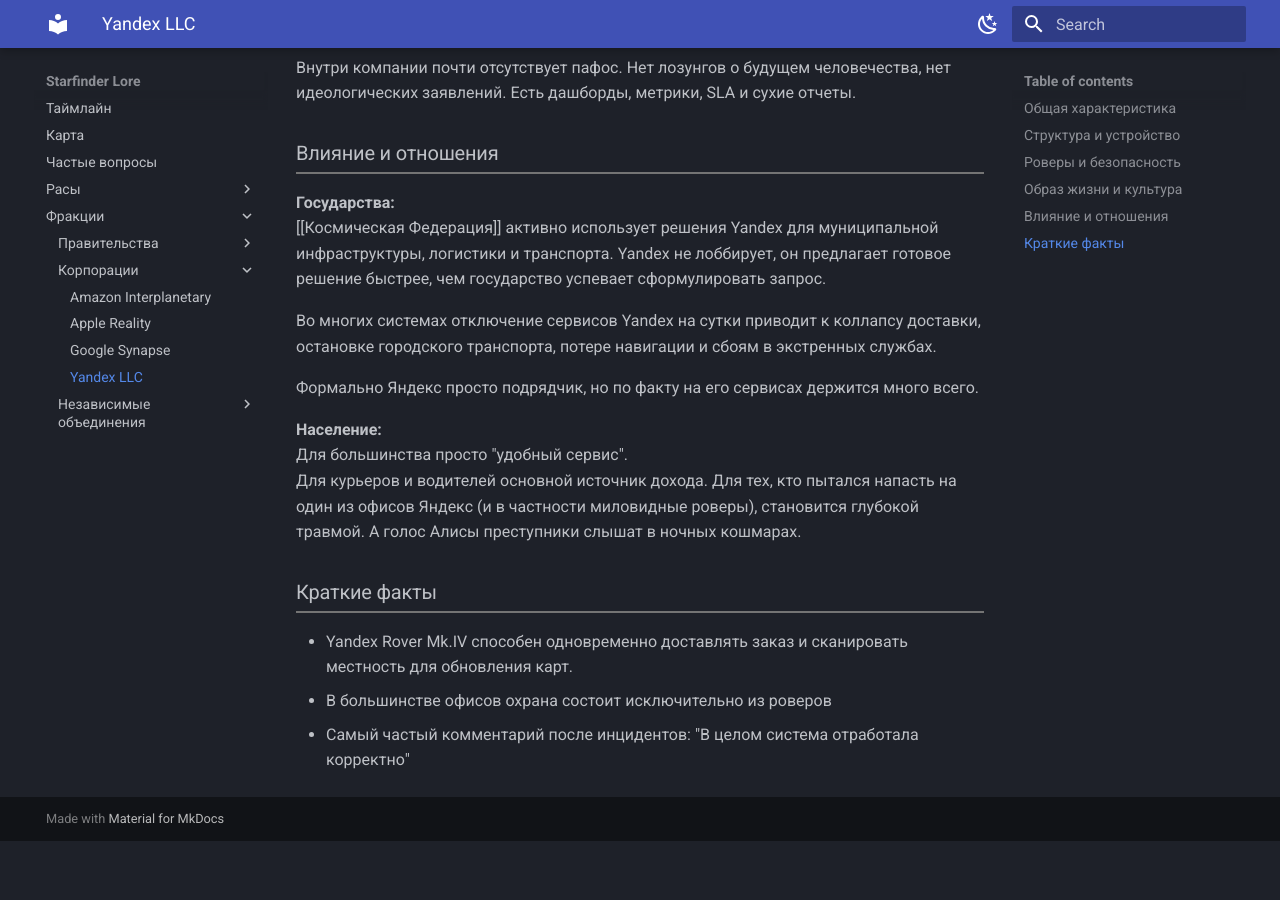
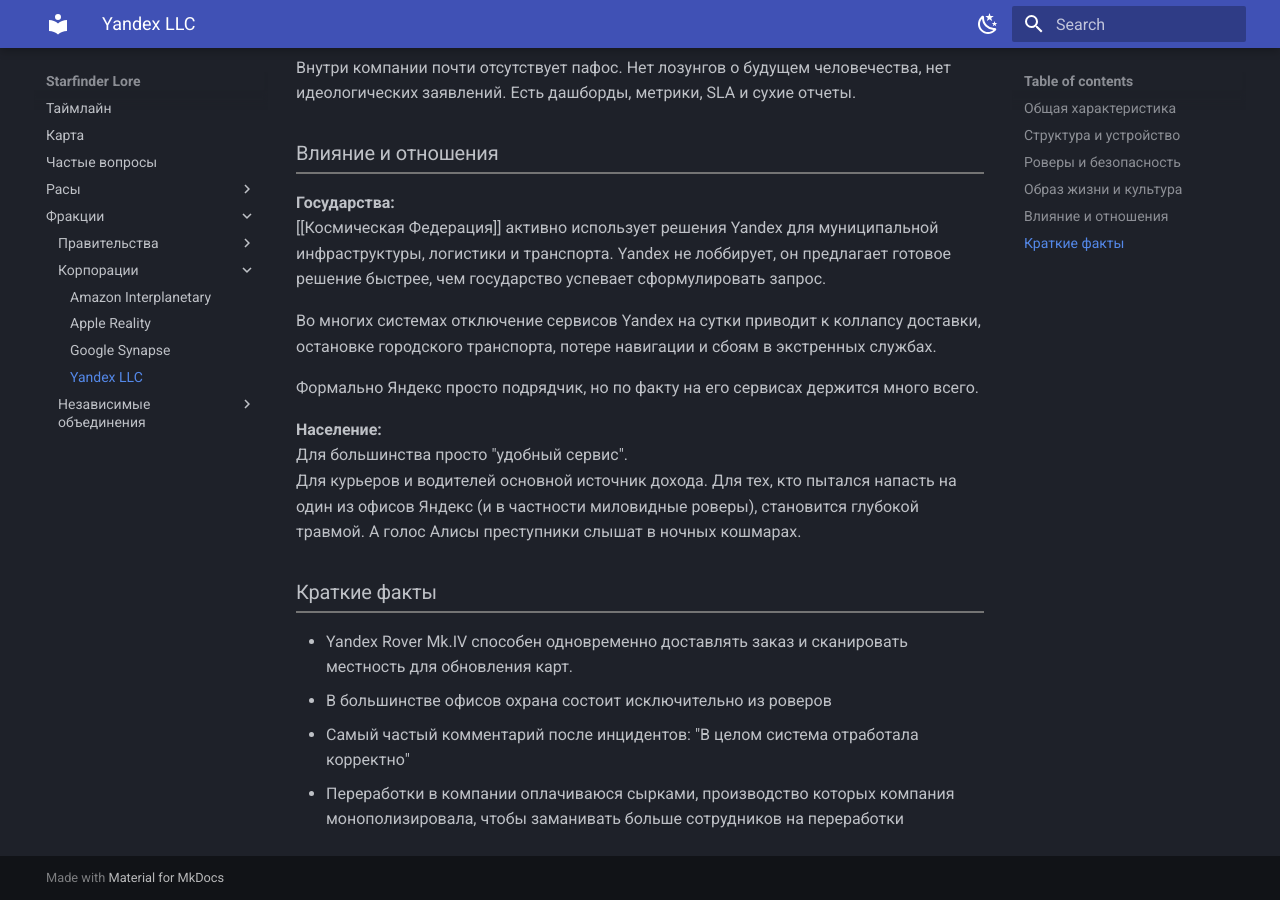
Before and after one commit to Zendelll/starfinder-lore, an MkDocs documentation site: the page built from docs/lore/factions/corps/yandex-llc.md, in a window 1280 px wide and 900 px high, scrolled down 1894 px. Built offline with MkDocs 1.6.1 and Material for MkDocs 9.7.7, drawn with Linux system fonts in a browser that asks for light colours; before the commit the page ends 2735 px from its top, so only the background shows below that.

Commit message:
feat: add сырки to yandex

```diff
--- a/docs/lore/factions/corps/yandex-llc.md
+++ b/docs/lore/factions/corps/yandex-llc.md
@@ -61,3 +61,4 @@
 - Yandex Rover Mk.IV способен одновременно доставлять заказ и сканировать местность для обновления карт.
 - В большинстве офисов охрана состоит исключительно из роверов
 - Самый частый комментарий после инцидентов:  "В целом система отработала корректно"
+- Переработки в компании оплачиваюся сырками, производство которых компания монополизировала, чтобы заманивать больше сотрудников на переработки
```
